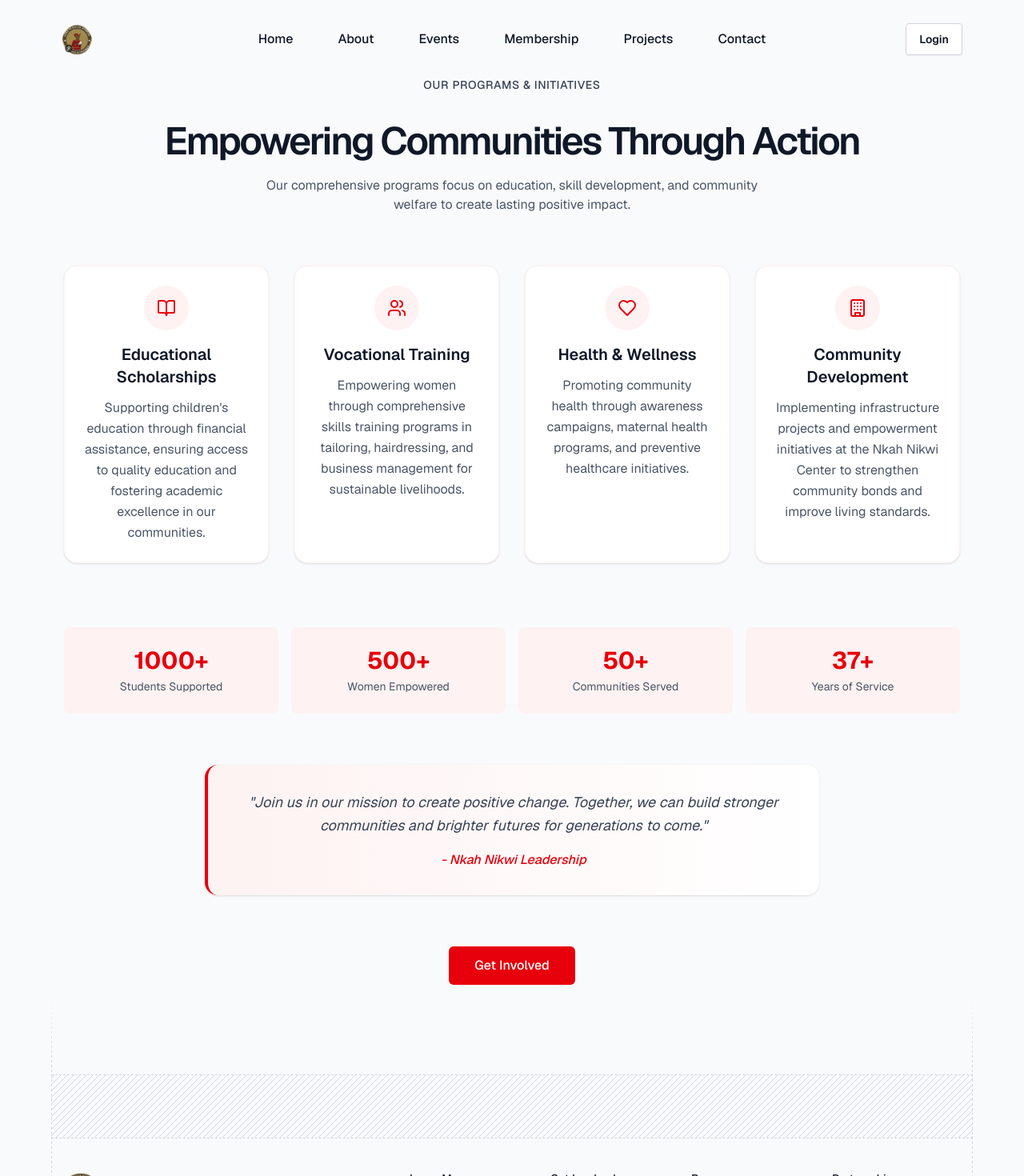
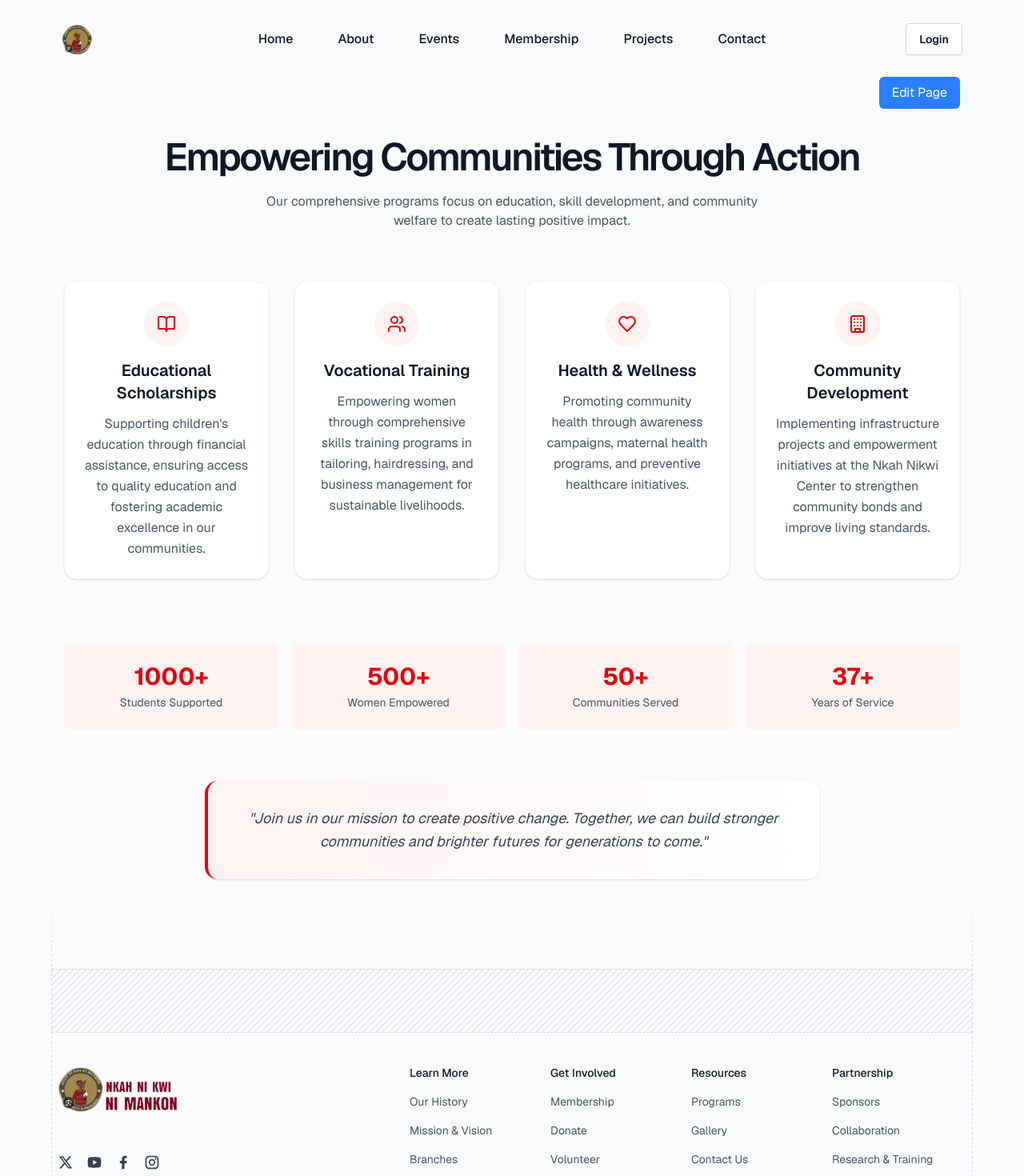
Before and after one commit to realAbdullah4504/nkah-app, a Next.js app: page /resources/programs in a window 1280 px wide. Shown: the top 1470 px of the page at 80% size. Built offline with nearby package versions, Linux system fonts and the light colour scheme.

Commit message:
programs and research section tiptap

```diff
--- a/package.json
+++ b/package.json
@@ -13,6 +13,8 @@
     "@remixicon/react": "^4.6.0",
     "@stripe/react-stripe-js": "^3.1.1",
     "@stripe/stripe-js": "^5.6.0",
+    "@tiptap/react": "^2.11.5",
+    "@tiptap/starter-kit": "^2.11.5",
     "clsx": "^2.1.1",
     "geist": "^1.3.1",
     "lucide-react": "^0.474.0",
--- a/src/components/ui/AboutSection.tsx
+++ b/src/components/ui/AboutSection.tsx
@@ -4,7 +4,7 @@ import { FadeContainer, FadeDiv, FadeSpan } from "../Fade"
 
 export function AboutSection() {
   return (
-    <section aria-label="about"  id="about">
+    <section aria-label="about" id="about">
       <FadeContainer className="container mx-auto max-w-6xl px-4">
         {/* Section Title */}
         <FadeSpan className="block text-center text-sm font-medium tracking-wider text-gray-700 uppercase">
--- a/src/components/ui/ProgramsSection.tsx
+++ b/src/components/ui/ProgramsSection.tsx
@@ -1,8 +1,25 @@
+"use client"
+import { EditorContent, useEditor } from "@tiptap/react"
+import StarterKit from "@tiptap/starter-kit"
 import { BookOpen, Building, Heart, Users } from "lucide-react"
-import Link from "next/link"
-import { FadeContainer, FadeDiv, FadeSpan } from "../Fade"
+import { useState } from "react"
+import { FadeContainer, FadeDiv } from "../Fade"
 
-const programs = [
+const ProgramsSection = () => {
+  // Editable state
+  const [isEditing, setIsEditing] = useState(false)
+
+  // State for title, subtitle, and quote
+  const [header, setHeader] = useState({
+    title: "Empowering Communities Through Action",
+    subtitle:
+      "Our comprehensive programs focus on education, skill development, and community welfare to create lasting positive impact.",
+    quote:
+      '"Join us in our mission to create positive change. Together, we can build stronger communities and brighter futures for generations to come."',
+  })
+
+  // State for programs
+  const [programs, setPrograms] = useState([
     {
       title: "Educational Scholarships",
       description:
@@ -27,44 +44,76 @@ const programs = [
         "Implementing infrastructure projects and empowerment initiatives at the Nkah Nikwi Center to strengthen community bonds and improve living standards.",
       icon: Building,
     },
-]
+  ])
 
-const ProgramsSection = () => {
+  // State for impact statistics
+  const [stats, setStats] = useState([
+    { value: "1000+", label: "Students Supported" },
+    { value: "500+", label: "Women Empowered" },
+    { value: "50+", label: "Communities Served" },
+    { value: "37+", label: "Years of Service" },
+  ])
+
   return (
     <section aria-label="programs" className="py-24" id="programs">
       <FadeContainer className="container mx-auto max-w-6xl px-4">
-        <FadeSpan className="block text-center text-sm font-medium tracking-wider text-gray-700 uppercase">
-          Our Programs & Initiatives
-        </FadeSpan>
+        {/* Toggle Edit Mode Button */}
+        <div className="text-right">
+          <button
+            onClick={() => setIsEditing(!isEditing)}
+            className="rounded-md bg-blue-500 px-4 py-2 text-white transition hover:bg-blue-600"
+          >
+            {isEditing ? "Save Changes" : "Edit Page"}
+          </button>
+        </div>
 
         {/* Header Section */}
         <div className="mt-8 text-center">
-          <h2 className="text-4xl font-semibold tracking-tighter text-gray-900 sm:text-5xl sm:leading-[3.5rem]">
-            Empowering Communities Through Action
-          </h2>
-          <p className="mx-auto mt-4 max-w-2xl text-gray-600">
-            Our comprehensive programs focus on education, skill development,
-            and community welfare to create lasting positive impact.
-          </p>
+          <EditableText
+            isEditing={isEditing}
+            content={header.title}
+            onSave={(newText) => setHeader({ ...header, title: newText })}
+            className="text-4xl font-semibold tracking-tighter text-gray-900 sm:text-5xl sm:leading-[3.5rem]"
+          />
+          <EditableText
+            isEditing={isEditing}
+            content={header.subtitle}
+            onSave={(newText) => setHeader({ ...header, subtitle: newText })}
+            className="mx-auto mt-4 max-w-2xl text-gray-600"
+          />
         </div>
 
         {/* Programs Grid */}
         <div className="mt-16 grid grid-cols-1 gap-8 md:grid-cols-2 lg:grid-cols-4">
-          {programs.map((program) => (
+          {programs.map((program, index) => (
             <FadeDiv
-              key={program.title}
+              key={index}
               className="rounded-2xl border border-red-50 bg-white p-6 shadow-sm transition-shadow duration-300 hover:shadow-md"
             >
               <div className="flex flex-col items-center text-center">
                 <div className="mb-4 rounded-full bg-red-50 p-4">
                   <program.icon className="h-6 w-6 text-red-600" />
                 </div>
-                <h3 className="mb-3 text-xl font-semibold text-gray-900">
-                  {program.title}
-                </h3>
-                <p className="leading-relaxed text-gray-600">
-                  {program.description}
-                </p>
+                <EditableText
+                  isEditing={isEditing}
+                  content={program.title}
+                  onSave={(newText) => {
+                    const updatedPrograms = [...programs]
+                    updatedPrograms[index].title = newText
+                    setPrograms(updatedPrograms)
+                  }}
+                  className="mb-3 text-xl font-semibold text-gray-900"
+                />
+                <EditableText
+                  isEditing={isEditing}
+                  content={program.description}
+                  onSave={(newText) => {
+                    const updatedPrograms = [...programs]
+                    updatedPrograms[index].description = newText
+                    setPrograms(updatedPrograms)
+                  }}
+                  className="leading-relaxed text-gray-600"
+                />
               </div>
             </FadeDiv>
           ))}
@@ -73,50 +122,71 @@ const ProgramsSection = () => {
         {/* Impact Statistics */}
         <div className="mt-20">
           <FadeDiv className="grid grid-cols-2 gap-4 lg:grid-cols-4">
-            <div className="rounded-lg bg-red-50 p-6 text-center transition-transform hover:scale-105 hover:shadow-lg">
-              <div className="text-3xl font-bold text-red-600">1000+</div>
-              <div className="mt-1 text-sm text-gray-600">
-                Students Supported
+            {stats.map((stat, index) => (
+              <div
+                key={index}
+                className="rounded-lg bg-red-50 p-6 text-center transition-transform hover:scale-105 hover:shadow-lg"
+              >
+                <EditableText
+                  isEditing={isEditing}
+                  content={stat.value}
+                  onSave={(newText) => {
+                    const updatedStats = [...stats]
+                    updatedStats[index].value = newText
+                    setStats(updatedStats)
+                  }}
+                  className="text-3xl font-bold text-red-600"
+                />
+                <EditableText
+                  isEditing={isEditing}
+                  content={stat.label}
+                  onSave={(newText) => {
+                    const updatedStats = [...stats]
+                    updatedStats[index].label = newText
+                    setStats(updatedStats)
+                  }}
+                  className="mt-1 text-sm text-gray-600"
+                />
               </div>
-            </div>
-            <div className="rounded-lg bg-red-50 p-6 text-center transition-transform hover:scale-105 hover:shadow-lg">
-              <div className="text-3xl font-bold text-red-600">500+</div>
-              <div className="mt-1 text-sm text-gray-600">Women Empowered</div>
-            </div>
-            <div className="rounded-lg bg-red-50 p-6 text-center transition-transform hover:scale-105 hover:shadow-lg">
-              <div className="text-3xl font-bold text-red-600">50+</div>
-              <div className="mt-1 text-sm text-gray-600">
-                Communities Served
-              </div>
-            </div>
-            <div className="rounded-lg bg-red-50 p-6 text-center transition-transform hover:scale-105 hover:shadow-lg">
-              <div className="text-3xl font-bold text-red-600">37+</div>
-              <div className="mt-1 text-sm text-gray-600">Years of Service</div>
-            </div>
+            ))}
           </FadeDiv>
         </div>
 
-        {/* Call to Action */}
+        {/* Quote Section */}
         <FadeDiv className="mt-16 text-center">
           <blockquote className="mx-auto max-w-3xl rounded-2xl border-l-4 border-red-600 bg-gradient-to-r from-red-50 to-white p-8 shadow-sm">
-            <p className="text-lg leading-relaxed text-gray-700 italic">
-              &quot;Join us in our mission to create positive change. Together,
-              we can build stronger communities and brighter futures for
-              generations to come.&quot;
-            </p>
-            <cite className="mt-4 block font-medium text-red-600">
-              - Nkah Nikwi Leadership
-            </cite>
+            <EditableText
+              isEditing={isEditing}
+              content={header.quote}
+              onSave={(newText) => setHeader({ ...header, quote: newText })}
+              className="text-lg leading-relaxed text-gray-700 italic"
+            />
           </blockquote>
-          <Link href="/login" className="mt-8 inline-block">
-            <button className="mt-8 rounded-md bg-red-600 px-8 py-3 font-medium text-white transition-colors duration-300 hover:bg-red-700">
-              Get Involved
-            </button>
-          </Link>
         </FadeDiv>
       </FadeContainer>
     </section>
   )
 }
 
+// EditableText Component using TipTap
+const EditableText = ({ isEditing, content, onSave, className }) => {
+  const [text, setText] = useState(content)
+
+  const editor = useEditor({
+    extensions: [StarterKit],
+    content: text,
+    onUpdate: ({ editor }) => {
+      setText(editor.getHTML())
+    },
+  })
+
+  return isEditing ? (
+    <div className={className}>
+      <EditorContent editor={editor} />
+    </div>
+  ) : (
+    <div className={className} dangerouslySetInnerHTML={{ __html: content }} />
+  )
+}
+
 export default ProgramsSection
--- a/src/components/ui/ResearchSection.tsx
+++ b/src/components/ui/ResearchSection.tsx
@@ -1,9 +1,17 @@
+"use client"
+
+import { EditorContent, useEditor } from "@tiptap/react"
+import StarterKit from "@tiptap/starter-kit"
 import { BookOpen, Brain, LineChart, Users } from "lucide-react"
 import Image from "next/image"
-import { FadeContainer, FadeDiv, FadeSpan } from "../Fade"
+import { useState } from "react"
+import { FadeContainer, FadeDiv } from "../Fade"
 
 const ResearchSection = () => {
-  const researchAreas = [
+  const [isEditing, setIsEditing] = useState(false)
+
+  // State for research areas
+  const [researchAreas, setResearchAreas] = useState([
     {
       title: "Impact Assessment",
       description: "Measuring program effectiveness and community outcomes",
@@ -24,37 +32,97 @@ const ResearchSection = () => {
       description: "Creating learning materials and curricula",
       icon: <BookOpen className="h-6 w-6 text-white" />,
     },
-  ]
+  ])
+
+  // State for stats
+  const [stats, setStats] = useState([
+    { number: "1000+", label: "Women Trained" },
+    { number: "24", label: "Research Projects" },
+    { number: "12", label: "Training Programs" },
+  ])
+
+  // State for images
+  const [images, setImages] = useState({
+    main: "/images/volunteer/9F598823-B137-4F14-B606-913BC68C4F4A.jpeg",
+    grid1: "/images/volunteer/E87D995A-4CD2-453F-9199-92BF823B0DF8.jpeg",
+    grid2: "/images/volunteer/394028B3-46DE-45BC-891B-D10B537F386E.jpeg",
+  })
+
+  // Image upload handler
+  const handleImageUpload = async (
+    e: React.ChangeEvent<HTMLInputElement>,
+    imageKey: string,
+  ) => {
+    const file = e.target.files?.[0]
+    if (file) {
+      // Here you would typically upload to your storage service
+      // For now, we'll use a placeholder URL
+      const imageUrl = URL.createObjectURL(file)
+      setImages((prev) => ({ ...prev, [imageKey]: imageUrl }))
+    }
+  }
 
   return (
     <section className="relative overflow-hidden bg-gradient-to-b from-gray-50 to-white py-24">
+      {/* Edit Mode Toggle */}
+      <div className="absolute top-4 right-4 z-10">
+        <button
+          onClick={() => setIsEditing(!isEditing)}
+          className="rounded-md bg-blue-500 px-4 py-2 text-white transition hover:bg-blue-600"
+        >
+          {isEditing ? "Save Changes" : "Edit Page"}
+        </button>
+      </div>
+
       <FadeContainer className="container mx-auto max-w-7xl px-4">
-        {/* Header with gradient underline */}
+        {/* Header Section */}
         <div className="text-center">
-          <FadeSpan className="inline-block rounded-full bg-red-100 px-4 py-1 text-sm font-medium text-red-600">
-            Research & Training
-          </FadeSpan>
-          <h2 className="relative mx-auto mt-4 max-w-2xl text-4xl font-bold tracking-tight text-gray-900 sm:text-5xl">
-            Empowering Through Knowledge
-            <div className="mx-auto mt-4 h-1 w-24 bg-gradient-to-r from-red-600 to-red-400" />
-          </h2>
+          <EditableText
+            isEditing={isEditing}
+            content="Research & Training"
+            onSave={(text) => console.log(text)}
+            className="inline-block rounded-full bg-red-100 px-4 py-1 text-sm font-medium text-red-600"
+          />
+          <EditableText
+            isEditing={isEditing}
+            content="Empowering Through Knowledge"
+            onSave={(text) => console.log(text)}
+            className="relative mx-auto mt-4 max-w-2xl text-4xl font-bold tracking-tight text-gray-900 sm:text-5xl"
+          />
         </div>
 
-        {/* Research Areas - Horizontal Cards */}
+        {/* Research Areas */}
         <div className="mt-16 grid grid-cols-1 gap-6 sm:grid-cols-2 lg:grid-cols-4">
           {researchAreas.map((area, index) => (
             <FadeDiv
               key={index}
-              className="group relative overflow-hidden rounded-2xl bg-gradient-to-br from-red-600 to-red-700 p-6 text-white shadow-lg transition-all hover:-translate-y-1 hover:shadow-xl"
+              className="group relative overflow-hidden rounded-2xl bg-gradient-to-br from-red-600 to-red-700 p-6 text-white shadow-lg"
             >
               <div className="relative z-10">
                 <div className="mb-4 inline-block rounded-lg bg-white/10 p-3">
                   {area.icon}
                 </div>
-                <h3 className="text-xl font-semibold">{area.title}</h3>
-                <p className="mt-2 text-sm text-red-100">{area.description}</p>
+                <EditableText
+                  isEditing={isEditing}
+                  content={area.title}
+                  onSave={(newText) => {
+                    const updated = [...researchAreas]
+                    updated[index].title = newText
+                    setResearchAreas(updated)
+                  }}
+                  className="text-xl font-semibold"
+                />
+                <EditableText
+                  isEditing={isEditing}
+                  content={area.description}
+                  onSave={(newText) => {
+                    const updated = [...researchAreas]
+                    updated[index].description = newText
+                    setResearchAreas(updated)
+                  }}
+                  className="mt-2 text-sm text-red-100"
+                />
               </div>
-              <div className="absolute inset-0 -z-10 bg-[radial-gradient(circle_at_bottom_right,rgba(255,255,255,0.1),transparent)]" />
             </FadeDiv>
           ))}
         </div>
@@ -64,72 +132,93 @@ const ResearchSection = () => {
           {/* Stats Section */}
           <FadeDiv className="space-y-8">
             <div className="grid grid-cols-3 gap-6">
-              {[
-                { number: "1000+", label: "Women Trained" },
-                { number: "24", label: "Research Projects" },
-                { number: "12", label: "Training Programs" },
-              ].map((stat, index) => (
+              {stats.map((stat, index) => (
                 <div
                   key={index}
                   className="rounded-2xl bg-white p-6 text-center ring-1 shadow-lg ring-gray-100"
                 >
-                  <div className="text-4xl font-bold text-red-600">
-                    {stat.number}
-                  </div>
-                  <div className="mt-2 text-sm font-medium text-gray-600">
-                    {stat.label}
-                  </div>
+                  <EditableText
+                    isEditing={isEditing}
+                    content={stat.number}
+                    onSave={(newText) => {
+                      const updated = [...stats]
+                      updated[index].number = newText
+                      setStats(updated)
+                    }}
+                    className="text-4xl font-bold text-red-600"
+                  />
+                  <EditableText
+                    isEditing={isEditing}
+                    content={stat.label}
+                    onSave={(newText) => {
+                      const updated = [...stats]
+                      updated[index].label = newText
+                      setStats(updated)
+                    }}
+                    className="mt-2 text-sm font-medium text-gray-600"
+                  />
                 </div>
               ))}
             </div>
 
-            {/* Featured Image */}
+            {/* Featured Image with Upload */}
             <div className="relative aspect-video overflow-hidden rounded-2xl shadow-2xl">
+              {isEditing && (
+                <input
+                  type="file"
+                  accept="image/*"
+                  onChange={(e) => handleImageUpload(e, "main")}
+                  className="absolute inset-0 z-20 cursor-pointer opacity-0"
+                />
+              )}
               <Image
-                src="/images/volunteer/9F598823-B137-4F14-B606-913BC68C4F4A.jpeg"
+                src={images.main}
                 alt="Training session in progress"
                 fill
                 className="object-cover transition-transform duration-700 hover:scale-110"
               />
               <div className="absolute inset-0 bg-gradient-to-t from-black/60 to-transparent" />
               <div className="absolute bottom-0 left-0 p-6 text-white">
-                <h3 className="text-2xl font-bold">Training Excellence</h3>
-                <p className="mt-2 max-w-md text-gray-200">
-                  Delivering high-impact training programs for sustainable
-                  development
-                </p>
+                <EditableText
+                  isEditing={isEditing}
+                  content="Training Excellence"
+                  onSave={(text) => console.log(text)}
+                  className="text-2xl font-bold"
+                />
+                <EditableText
+                  isEditing={isEditing}
+                  content="Delivering high-impact training programs for sustainable development"
+                  onSave={(text) => console.log(text)}
+                  className="mt-2 max-w-md text-gray-200"
+                />
               </div>
             </div>
           </FadeDiv>
 
-          {/* Image Grid */}
+          {/* Image Grid with Upload */}
           <FadeDiv className="grid gap-6">
             <div className="grid grid-cols-2 gap-6">
-              <div className="relative aspect-square overflow-hidden rounded-2xl shadow-lg">
-                <Image
-                  src="/images/volunteer/E87D995A-4CD2-453F-9199-92BF823B0DF8.jpeg"
-                  alt="Workshop participants"
-                  fill
-                  className="object-cover transition-all duration-500 hover:scale-105"
-                />
-              </div>
-              <div className="relative aspect-square overflow-hidden rounded-2xl shadow-lg">
-                <Image
-                  src="/images/volunteer/394028B3-46DE-45BC-891B-D10B537F386E.jpeg"
-                  alt="Research presentation"
-                  fill
-                  className="object-cover transition-all duration-500 hover:scale-105"
-                />
-              </div>
-            </div>
-            <div className="rounded-2xl bg-gradient-to-r from-red-50 to-white p-6 shadow-lg">
-              <h3 className="text-xl font-semibold text-gray-900">
-                Evidence-Based Approach
-              </h3>
-              <p className="mt-2 text-gray-600">
-                Our research initiatives are designed to create measurable
-                impact and sustainable change in communities.
-              </p>
+              {["grid1", "grid2"].map((key, index) => (
+                <div
+                  key={key}
+                  className="relative aspect-square overflow-hidden rounded-2xl shadow-lg"
+                >
+                  {isEditing && (
+                    <input
+                      type="file"
+                      accept="image/*"
+                      onChange={(e) => handleImageUpload(e, key)}
+                      className="absolute inset-0 z-20 cursor-pointer opacity-0"
+                    />
+                  )}
+                  <Image
+                    src={images[key]}
+                    alt={`Research image ${index + 1}`}
+                    fill
+                    className="object-cover transition-all duration-500 hover:scale-105"
+                  />
+                </div>
+              ))}
             </div>
           </FadeDiv>
         </div>
@@ -138,4 +227,23 @@ const ResearchSection = () => {
   )
 }
 
+// EditableText Component
+const EditableText = ({ isEditing, content, onSave, className }) => {
+  const editor = useEditor({
+    extensions: [StarterKit],
+    content,
+    onUpdate: ({ editor }) => {
+      onSave(editor.getHTML())
+    },
+  })
+
+  return isEditing ? (
+    <div className={className}>
+      <EditorContent editor={editor} />
+    </div>
+  ) : (
+    <div className={className} dangerouslySetInnerHTML={{ __html: content }} />
+  )
+}
+
 export default ResearchSection
--- /dev/null
+++ b/src/components/ui/SectionCustomizer.tsx
@@ -0,0 +1,31 @@
+"use client"
+import { EditorContent, useEditor } from "@tiptap/react"
+import StarterKit from "@tiptap/starter-kit"
+import { useState } from "react"
+
+// TipTap Editor Component
+const SectionEditor = ({ initialContent, onSave }) => {
+  const [content, setContent] = useState(initialContent)
+
+  const editor = useEditor({
+    extensions: [StarterKit],
+    content,
+    onUpdate: ({ editor }) => {
+      setContent(editor.getHTML())
+    },
+  })
+
+  return (
+    <div>
+      <EditorContent editor={editor} />
+      <button
+        onClick={() => onSave(content)}
+        className="mt-2 rounded-md bg-blue-500 p-2 text-white"
+      >
+        Save
+      </button>
+    </div>
+  )
+}
+
+export default SectionEditor
```
Also changed, not shown: src/app/page.tsx (+6 -6 lines), 1 other file (tests, documents, lock files or other folders). Lines whose indentation alone changed are shown as unchanged.
